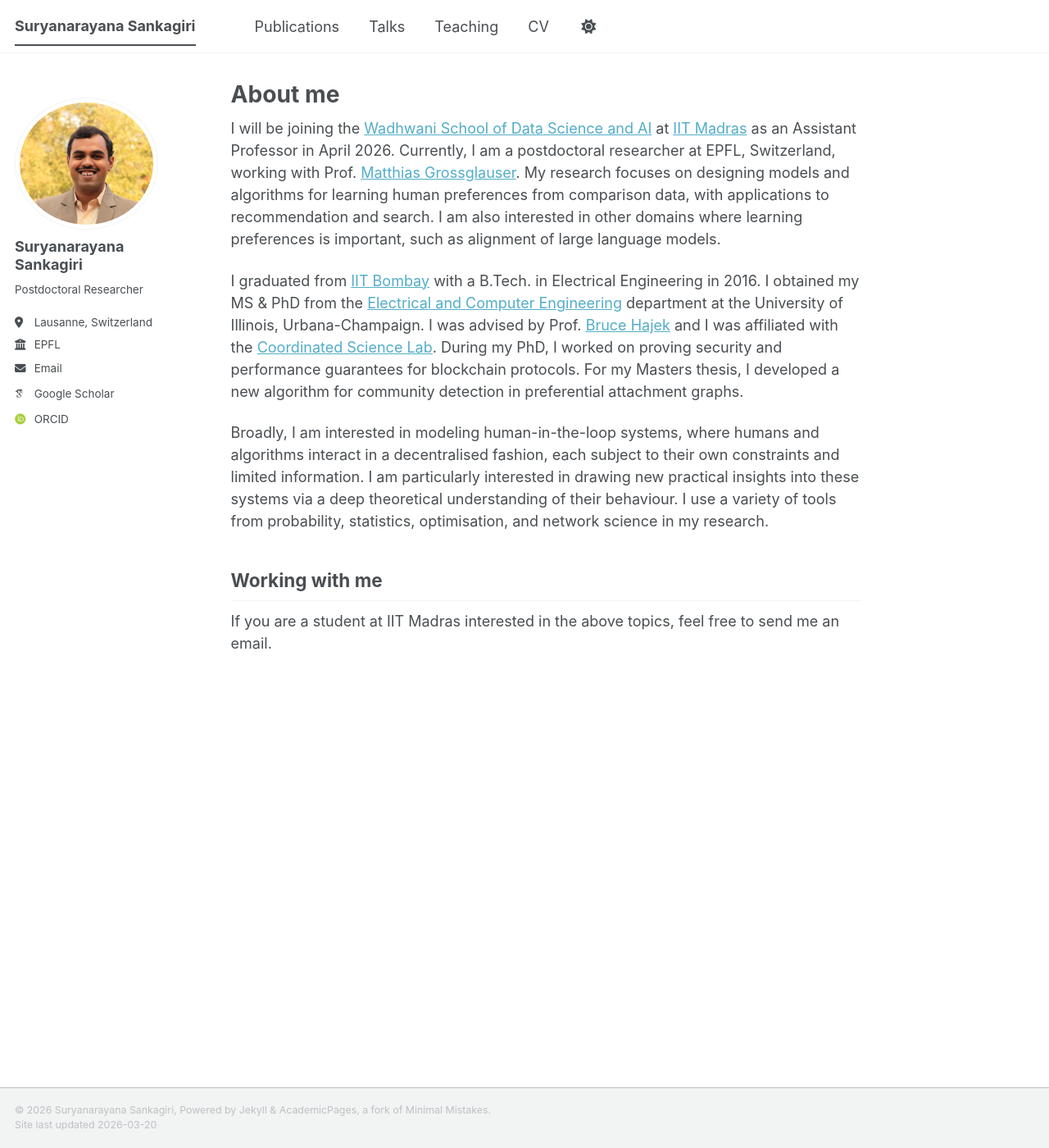
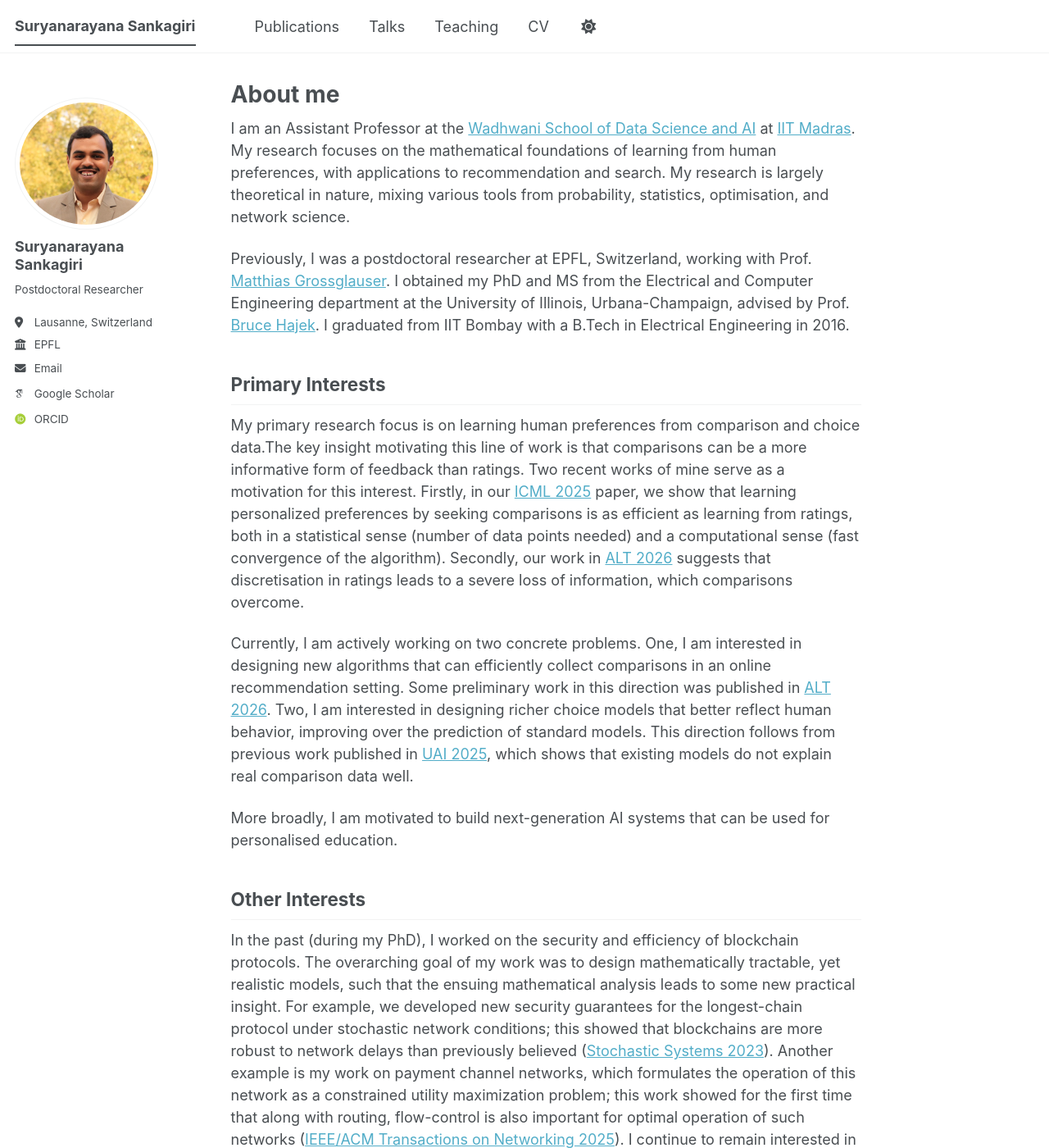
Before and after one commit to sankagiri/sankagiri.github.io, a Jekyll site: the page built from _pages/about.md, in a window 1280 px wide and 1400 px high. Shown: the whole window at 82% size. Built offline with Jekyll 4.4.1, drawn with Linux system fonts in a browser that asks for light colours; some web fonts are replaced; a script bundle is joined from its source files by our own code; library files that are not in the unit come from our copies; some of the changed text lies outside the part shown.

Commit message:
edited about page

```diff
--- a/_pages/about.md
+++ b/_pages/about.md
@@ -7,12 +7,27 @@ redirect_from:
   - /about.html
 ---
 
-I will be joining the [Wadhwani School of Data Science and AI](https://wsai.iitm.ac.in) at [IIT Madras](https://www.iitm.ac.in) as an Assistant Professor in April 2026. Currently, I am a postdoctoral researcher at EPFL, Switzerland, working with Prof. [Matthias Grossglauser](https://people.epfl.ch/matthias.grossglauser). My research focuses on designing models and algorithms for learning human preferences from comparison data, with applications to recommendation and search. I am also interested in other domains where learning preferences is important, such as alignment of large language models.
+I am an Assistant Professor at the [Wadhwani School of Data Science and AI](https://wsai.iitm.ac.in) at [IIT Madras](https://www.iitm.ac.in). My research focuses on the mathematical foundations of learning from human preferences, with applications to recommendation and search. My research is largely theoretical in nature, mixing various tools from probability, statistics, optimisation, and network science.
 
-I graduated from [IIT Bombay](https://www.iitb.ac.in) with a B.Tech. in Electrical Engineering in 2016. I obtained my MS & PhD from the [Electrical and Computer Engineering](https://ece.illinois.edu) department at the University of Illinois, Urbana-Champaign. I was advised by Prof. [Bruce Hajek](https://hajek.ece.illinois.edu) and I was affiliated with the [Coordinated Science Lab](https://csl.illinois.edu/). During my PhD, I worked on proving security and performance guarantees for blockchain protocols. For my Masters thesis, I developed a new algorithm for community detection in preferential attachment graphs.
+Previously, I was a postdoctoral researcher at EPFL, Switzerland, working with Prof. [Matthias Grossglauser](https://people.epfl.ch/matthias.grossglauser). I obtained my PhD and MS from the Electrical and Computer Engineering department at the University of Illinois, Urbana-Champaign, advised by Prof. [Bruce Hajek](https://hajek.ece.illinois.edu). I graduated from IIT Bombay with a B.Tech in Electrical Engineering in 2016.
 
-Broadly, I am interested in modeling human-in-the-loop systems, where humans and algorithms interact in a decentralised fashion, each subject to their own constraints and limited information. I am particularly interested in drawing new practical insights into these systems via a deep theoretical understanding of their behaviour. I use a variety of tools from probability, statistics, optimisation, and network science in my research.
+Primary Interests
+---
+
+My primary research focus is on learning human preferences from comparison and choice data.The key insight motivating this line of work is that comparisons can be a more informative form of feedback than ratings. Two recent works of mine serve as a motivation for this interest. Firstly, in our [ICML 2025](https://arxiv.org/pdf/2502.20033) paper, we show that learning personalized preferences by seeking comparisons is as efficient as learning from ratings, both in a statistical sense (number of data points needed) and a computational sense (fast convergence of the algorithm). Secondly, our work in [ALT 2026](https://arxiv.org/pdf/2510.01871) suggests that discretisation in ratings leads to a severe loss of information, which comparisons overcome.
+
+Currently, I am actively working on two concrete problems. One, I am interested in designing new algorithms that can efficiently collect comparisons in an online recommendation setting. Some preliminary work in this direction was published in [ALT 2026](https://arxiv.org/pdf/2508.18841). Two, I am interested in designing richer choice models that better reflect human behavior, improving over the prediction of standard models. This direction follows from previous work published in [UAI 2025](https://arxiv.org/pdf/2508.14615), which shows that existing models do not explain real comparison data well.
+
+More broadly, I am motivated to build next-generation AI systems that can be used for personalised education.
+
+Other Interests
+---
+
+In the past (during my PhD), I worked on the security and efficiency of blockchain protocols. The overarching goal of my work was to design mathematically tractable, yet realistic models, such that the ensuing mathematical analysis leads to some new practical insight. For example, we developed new security guarantees for the longest-chain protocol under stochastic network conditions; this showed that blockchains are more robust to network delays than previously believed ([Stochastic Systems 2023](https://arxiv.org/pdf/2102.00973.pdf)). Another example is my work on payment channel networks, which formulates the operation of this network as a constrained utility maximization problem; this work showed for the first time that along with routing, flow-control is also important for optimal operation of such networks ([IEEE/ACM Transactions on Networking 2025](https://arxiv.org/pdf/2502.20203.pdf)). I continue to remain interested in problems in stochastic systems, network science, and decentralized control that share a similar mathematical flavor.
+
+In the long run, I see these two threads — learning and control — coming together in the study of systems where multiple AI agents interact with humans and with each other, each operating under limited information and competing incentives.
 
 Working with me
 ---
+
 If you are a student at IIT Madras interested in the above topics, feel free to send me an email.
```
